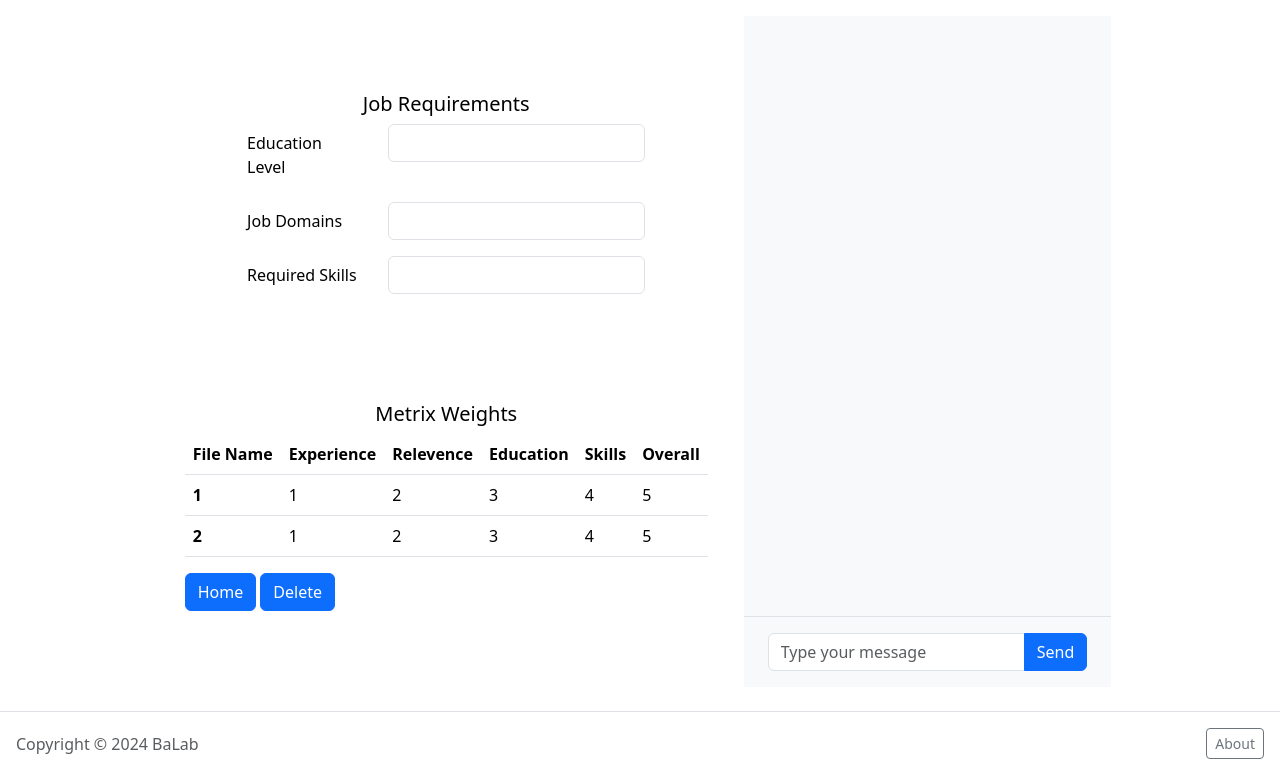
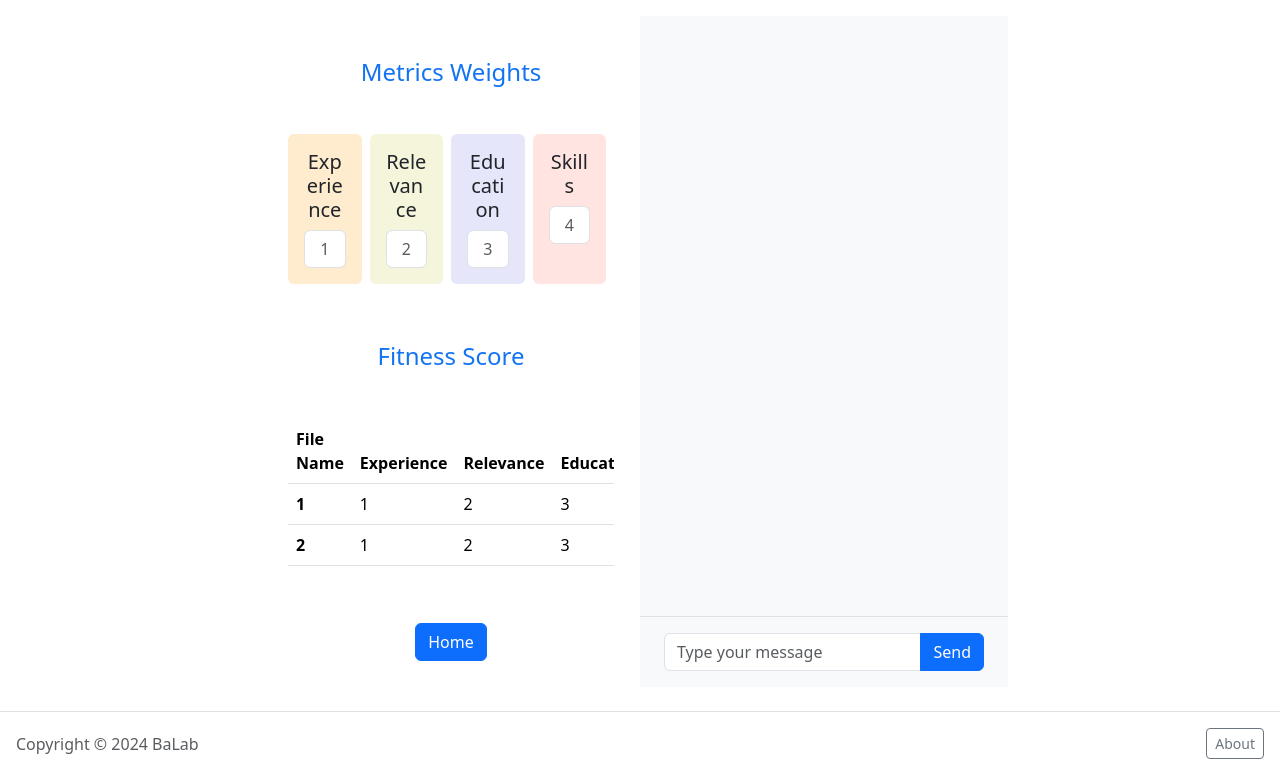
Before and after one commit to panderior/scout-mate-django, a Django app: page /llm/scout/ in a window 1280 px wide. Shown: the part 56-839 px from the top of the page. Run offline with Django 4.2, Linux system fonts and the light colour scheme; some libraries are stand-ins or nearby versions.

Commit message:
make scout UI & modify chatbot

```diff
--- a/llm/solar.py
+++ b/llm/solar.py
@@ -27,7 +27,7 @@ def ChatWithSolar(question):
     # uploaded_files = UploadedFiles.objects.all()
 
     file_list = [
-        '/home/ubuntu/Documents/Projects/Lab_work/scout_mate/static/LG_CNS_정현지.pdf'
+        '/Users/hyeonji/Downloads/scout mate/scout-mate-django/static/CV_정현지.pdf'
     ]
 
     # load data
--- a/llm/urls.py
+++ b/llm/urls.py
@@ -4,4 +4,5 @@
 urlpatterns = [
     path('hello/', hello, name="hello"),
     path('scout/', scout, name="scout"),
+    path('scout/chat_response/', chat_response, name="chat_response"),
 ]
--- a/static/js/chat.js
+++ b/static/js/chat.js
@@ -1,10 +1,11 @@
+// Function to add typing effect to text
 function typeText(element, text, callback) {
     let index = 0;
     function type() {
         if (index < text.length) {
             element.textContent += text.charAt(index);
             index++;
-            setTimeout(type, 50);
+            setTimeout(type, 50); // Typing speed
         } else if (callback) {
             callback();
         }
@@ -12,8 +13,24 @@ function typeText(element, text, callback) {
     type();
 }
 
-document.getElementById("send-button").addEventListener("click", function(event) {
-    event.preventDefault();
+// Function to get the CSRF token from meta tag
+function getCsrfToken() {
+    const meta = document.querySelector('meta[name="csrf-token"]');
+    return meta ? meta.getAttribute('content') : null;
+}
+
+const csrfToken = getCsrfToken();
+
+// Function to get the current time in HH:MM format
+function getCurrentTime() {
+    const now = new Date();
+    const hours = now.getHours().toString().padStart(2, '0'); // Add leading zero if needed
+    const minutes = now.getMinutes().toString().padStart(2, '0'); // Add leading zero if needed
+    return `${hours}:${minutes}`;
+}
+
+// Function to handle sending messages
+function sendMessage() {
     const userInput = document.getElementById("user-input").value;
     const chatBox = document.getElementById("chat-box");
 
@@ -25,10 +42,6 @@ document.getElementById("send-button").addEventListener("click", function(event)
     const userMessageDiv = document.createElement("div");
     userMessageDiv.className = "chat-message-right pb-4";
     userMessageDiv.innerHTML = `
-        <div>
-            <img src="https://bootdey.com/img/Content/avatar/avatar1.png" class="rounded-circle mr-1" alt="Chris Wood" width="40" height="40">
-            <div class="text-muted small text-nowrap mt-2">Now</div>
-        </div>
         <div class="flex-shrink-1 rounded py-2 px-3 mr-3">
             <div class="font-weight-bold mb-1">You</div>
             ${userInput}
@@ -41,11 +54,11 @@ document.getElementById("send-button").addEventListener("click", function(event)
     chatBox.scrollTop = chatBox.scrollHeight;
 
     // Request
-    fetch("{% url 'chat_response' %}", {
+    fetch("/llm/scout/chat_response/", {
         method: "POST",
         headers: {
             "Content-Type": "application/json",
-            "X-CSRFToken": "{{ csrf_token }}"
+            "X-CSRFToken": csrfToken // Include the CSRF token here
         },
         body: JSON.stringify({ message: userInput })
     })
@@ -54,12 +67,12 @@ document.getElementById("send-button").addEventListener("click", function(event)
         const botMessageDiv = document.createElement("div");
         botMessageDiv.className = "chat-message-left pb-4";
         botMessageDiv.innerHTML = `
-        <div>
-            <img src="https://bootdey.com/img/Content/avatar/avatar3.png" class="rounded-circle mr-1" alt="Sharon Lessman" width="40" height="40">
-            <div class="text-muted small text-nowrap mt-2">Now</div>
+        <div style="padding-right: 10px;">
+            <img src="${window.avatarImageUrl}" class="rounded-circle mr-1" width="40" height="40" alt="Bot Avatar">
+            <div class="text-muted small text-nowrap mt-2">${getCurrentTime()}</div>
         </div>
         <div class="flex-shrink-1 rounded py-2 px-3 ml-3">
-            <div class="font-weight-bold mb-1">Bot</div>
+            <div class="font-weight-bold mb-1">Scouty</div>
             <div class="text"></div>
         </div>
         `;
@@ -73,4 +86,18 @@ document.getElementById("send-button").addEventListener("click", function(event)
         chatBox.scrollTop = chatBox.scrollHeight;
     })
     .catch(error => console.error('Error:', error));
+}
+
+// Add event listener for the send button
+document.getElementById("send-button").addEventListener("click", function(event) {
+    event.preventDefault();
+    sendMessage();
 });
+
+// Add event listener for the Enter key in the input field
+document.getElementById("user-input").addEventListener("keypress", function(event) {
+    if (event.key === 'Enter') {
+        event.preventDefault();
+        document.getElementById("send-button").click();
+    }
+});
--- a/templates/scout.html
+++ b/templates/scout.html
@@ -6,39 +6,48 @@
 {% endblock %}
 
 {% block content %}
-    <div class="w-100 h-100 d-flex flex-row justify-content-center p-3">
-
-        <div class="d-flex flex-column w-80 align-items-center justify-content-evenly" style="padding-right: 20px;">
-            <form class="p-3 w-90">
-                <H5 class="text-center">Job Requirements</H5>
-                <div class="mb-3 row">
-                    <label for="education_req_input" class="col-sm-4 col-form-label">Education Level</label>
-                    <div class="col-sm-8">
-                        <input type="text" class="form-control" id="education_req_input">
+    <div class="container-fluid d-flex justify-content-center p-3" style="width: 60%;">
+        <!-- left col-->
+        <div class="d-flex flex-column w-50 align-items-center justify-content-evenly" style="padding-right: 10px;">
+            <form class="p-3 w-100">
+                <h4 class="text-center" style="color:#1374F2; padding-bottom: 40px;">Metrics Weights</h4>
+                <div class="d-flex justify-content-between">
+                    <div class="card me-2" style="flex: 1; background-color: #ffebcd; border: none;">
+                        <div class="card-body text-center">
+                            <h5 class="card-title">Experience</h5>
+                            <input class="form-control" type="text" placeholder="1" readonly style="text-align: center;">
                         </div>
                     </div>
-                <div class="mb-3 row">
-                    <label for="domains_list_input" class="col-sm-4 col-form-label">Job Domains</label>
-                    <div class="col-sm-8">
-                    <input type="text" class="form-control" id="domains_list_input">
+                    <div class="card me-2" style="flex: 1; background-color: #f5f5dc; border: none;">
+                        <div class="card-body text-center">
+                            <h5 class="card-title">Relevance</h5>
+                            <input class="form-control" type="text" placeholder="2" readonly style="text-align: center;">
                         </div>
                     </div>
-                <div class="mb-3 row">
-                    <label for="skills_list_input" class="col-sm-4 col-form-label">Required Skills</label>
-                    <div class="col-sm-8">
-                    <input type="text" class="form-control" id="skills_list_input">
+                    <div class="card me-2" style="flex: 1; background-color: #e6e6fa; border: none;">
+                        <div class="card-body text-center">
+                            <h5 class="card-title">Education</h5>
+                            <input class="form-control" type="text" placeholder="3" readonly style="text-align: center;">
+                        </div>
+                    </div>
+                    <div class="card me-2" style="flex: 1; background-color: #ffe4e1; border: none;">
+                        <div class="card-body text-center">
+                            <h5 class="card-title">Skills</h5>
+                            <input class="form-control" type="text" placeholder="4" readonly style="text-align: center;">
+                        </div>
                     </div>
                 </div>
             </form>
 
-            <form class="p-3 w-90">
-                <H5 class="text-center">Metrix Weights</H5>
+            <form class="p-3 w-100">
+                <h4 class="text-center" style="color:#1374F2; padding-bottom: 40px;">Fitness Score</h4>
+                <div class="table-responsive">
                     <table class="table">
-                    <thead style="background-color: #f8f9fa;">
+                        <thead>
                             <tr>
                                 <th scope="col">File Name</th>
                                 <th scope="col">Experience</th>
-                        <th scope="col">Relevence</th>
+                                <th scope="col">Relevance</th>
                                 <th scope="col">Education</th>
                                 <th scope="col">Skills</th>
                                 <th scope="col">Overall</th>
@@ -63,14 +72,16 @@
                             </tr>
                         </tbody>
                     </table>
-                <button class="btn btn-primary" type="submit" id="send-button">Home</button>
-                <button class="btn btn-primary" type="submit" id="send-button">Delete</button>
+                </div>
             </form>
+            <div class="text-center">
+                <button class="btn btn-primary" type="submit" id="home-button">Home</button>
+            </div>
         </div>
 
-        <!-- chatbot -->
-        <div class="d-flex w-80 align-items-center justify-content-evenly">
-            <div class="position-relative">
+        <!-- right col-->
+        <div class="d-flex w-50" style="align-items-center; justify-content-evenly;">
+            <div class="position-relative w-100">
                 <div class="chat-messages p-4" id="chat-box"></div>
 
                 <!-- User Input -->
@@ -83,48 +94,6 @@
             </div>
         </div>
     </div>
-    <!-- <div class="flex-fill d-flex">
-        <!-- <div> -->
-            <!-- add weights and home button-->
-             <!-- <div> -->
-                <!-- add weights display div -->
-                <!-- <div>
-
-                </div>
-
-                <button class="btn btn-outline-primary" type="submit">Back to Home</button>
-
-             </div> -->
-
-            <!-- add table and delete button-->
-            <!-- <div> -->
-                <!-- add table -->
-
-
-                <!-- <button class="btn btn-sm btn-danger" type="submit"> Delete </button>
-            </div> -->
-
-
-        <!-- </div> -->
-
-        <!-- add chat -->
-        <!-- <div class="col-5"> -->
-        <!-- <div class="flex-fill d-flex">
-            <div class="position-relative">
-            <div class="flex-fill d-flex flex-column">
-                <div class="chat-messages p-4 h-90" id="chat-box"></div>
-
-                user input
-                <div class="flex-grow-0 py-3 px-4 border-top">
-                    <div class="input-group">
-                        <input type="text" id="user-input" class="form-control" placeholder="Type your message">
-                        <button class="btn btn-primary" type="submit" id="send-button">Send</button>
-                    </div>
-                </div>
-            </div>
-        </div> -->
-
-
 
 {% endblock %}
 
@@ -132,7 +101,12 @@
 {% endblock %}
 
 {% block scripts %}
+    <meta name="csrf-token" content="{{ csrf_token }}">
     <link rel="stylesheet" href="{% static 'css/chat.css' %}">
     <script src="{% static 'js/chat.js' %}"></script>
+    <script>
+        const avatarImageUrl = "{% static 'image/Scout Mates.png' %}";
+        window.avatarImageUrl = avatarImageUrl;
+    </script>
 
 {% endblock %}
```
Also changed, not shown: static/css/chat.css (line endings or trailing spaces), static/image/Scout Mates.png (added), 1 other file. Lines whose indentation alone changed are shown as unchanged.
